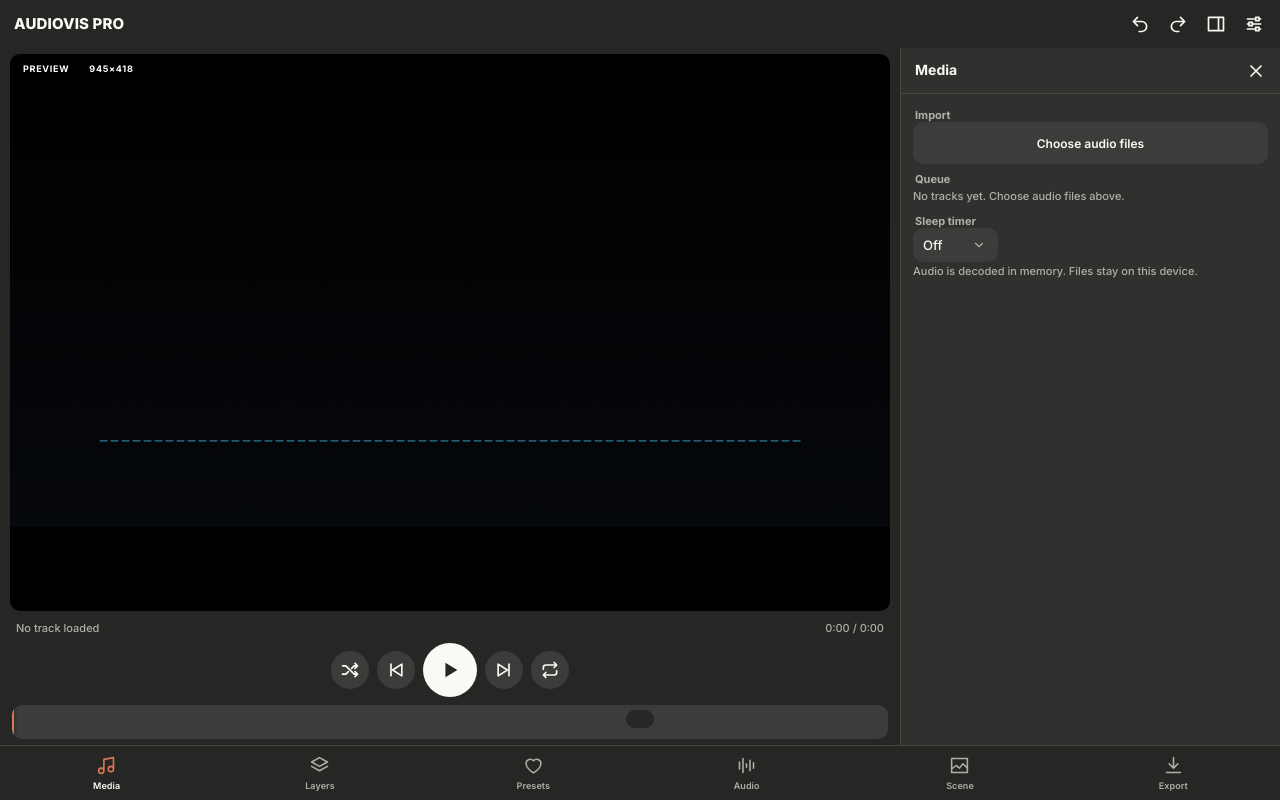
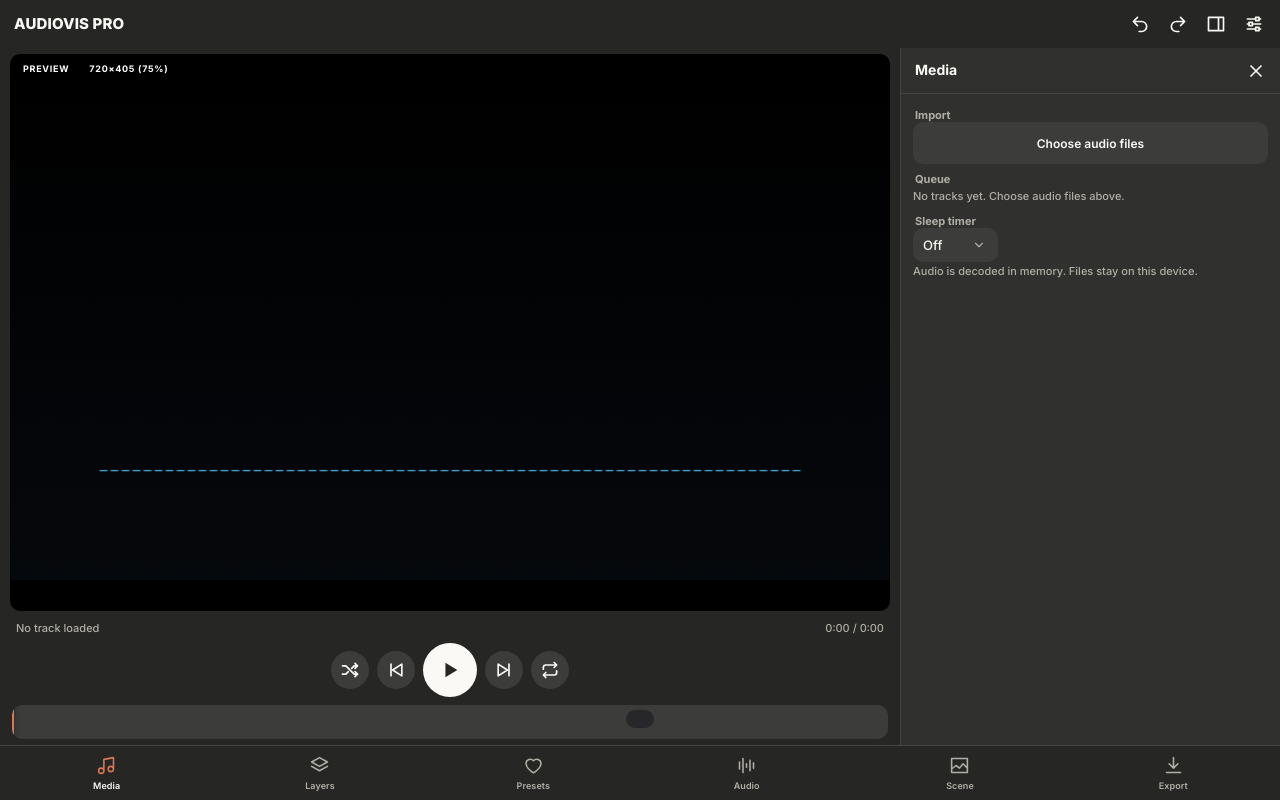
Before and after one commit to jhaa2k/Auralis, a React (Vite) app: page / in a window 1280 px wide. Built offline with nearby package versions, Linux system fonts and the light colour scheme.

Commit message:
Update Stage.jsx

```diff
--- a/src/ui/Stage.jsx
+++ b/src/ui/Stage.jsx
@@ -6,22 +6,33 @@ import { useAnimationLoop } from '../hooks/useAnimationLoop.js';
 
 export default function Stage() {
   const canvasRef = useRef(null);
+
+  // Subscribe to everything needed so React renders the newest state
   const layers = useStore((s) => s.layers);
   const scene = useStore((s) => s.scene);
   const settings = useStore((s) => s.settings);
   const selectedId = useStore((s) => s.selectedId);
   const updateLayer = useStore((s) => s.updateLayer);
+
   const [drag, setDrag] = useState(null);
   const [res, setRes] = useState('');
+
+  // Keep refs up to date for the animation loop
+  const stateRef = useRef({ layers, scene, settings });
+  useEffect(() => {
+    stateRef.current = { layers, scene, settings };
+  }, [layers, scene, settings]);
 
   useAnimationLoop((now) => {
     const cv = canvasRef.current;
     if (!cv) return;
-    const ctx = cv.getContext('2d');
-    analyse(now, settings);
-    renderFrame(ctx, cv.width, cv.height, now / 1000, { layers, scene });
+    const ctx = cv.getContext('2d', { alpha: false, willReadFrequently: false });
+    const s = stateRef.current;
 
-    if (settings.guides) {
+    analyse(now, s.settings);
+    renderFrame(ctx, cv.width, cv.height, now / 1000, { layers: s.layers, scene: s.scene });
+
+    if (s.settings.guides) {
       const u = cv.height / 720;
       ctx.strokeStyle = 'rgba(255,255,255,.3)';
       ctx.lineWidth = u;
@@ -34,15 +45,21 @@ export default function Stage() {
     }
   });
 
+  // Update Resolution / Quality based on selected settings
   useEffect(() => {
     const cv = canvasRef.current;
     if (!cv) return;
-    const w = Math.round((cv.clientWidth * settings.pq) / 100);
-    const h = Math.round((cv.clientHeight * settings.pq) / 100);
-    cv.width = w;
-    cv.height = h;
-    setRes(`${w}×${h}`);
-  }, [settings.pq, settings.res, settings.ratio]);
+
+    let baseW = 960;
+    let baseH = 540;
+    if (settings.ratio === '9:16') { baseW = 540; baseH = 960; }
+    else if (settings.ratio === '1:1') { baseW = 720; baseH = 720; }
+
+    const scale = settings.pq / 100;
+    cv.width = Math.round(baseW * scale);
+    cv.height = Math.round(baseH * scale);
+    setRes(`${cv.width}×${cv.height} (${settings.pq}%)`);
+  }, [settings.pq, settings.ratio]);
 
   const onPointerDown = (e) => {
     const layer = layers.find((l) => l._id === selectedId);
@@ -52,6 +69,7 @@ export default function Stage() {
     setDrag({ sx: e.clientX, sy: e.clientY, x: layer.x, y: layer.y, w: r.width, h: r.height });
     cv.setPointerCapture(e.pointerId);
   };
+
   const onPointerMove = (e) => {
     if (!drag) return;
     const dx = ((e.clientX - drag.sx) / drag.w) * 100;
@@ -61,6 +79,7 @@ export default function Stage() {
       y: Math.max(0, Math.min(100, drag.y + dy))
     });
   };
+
   const onPointerUp = () => setDrag(null);
 
   return (
```
